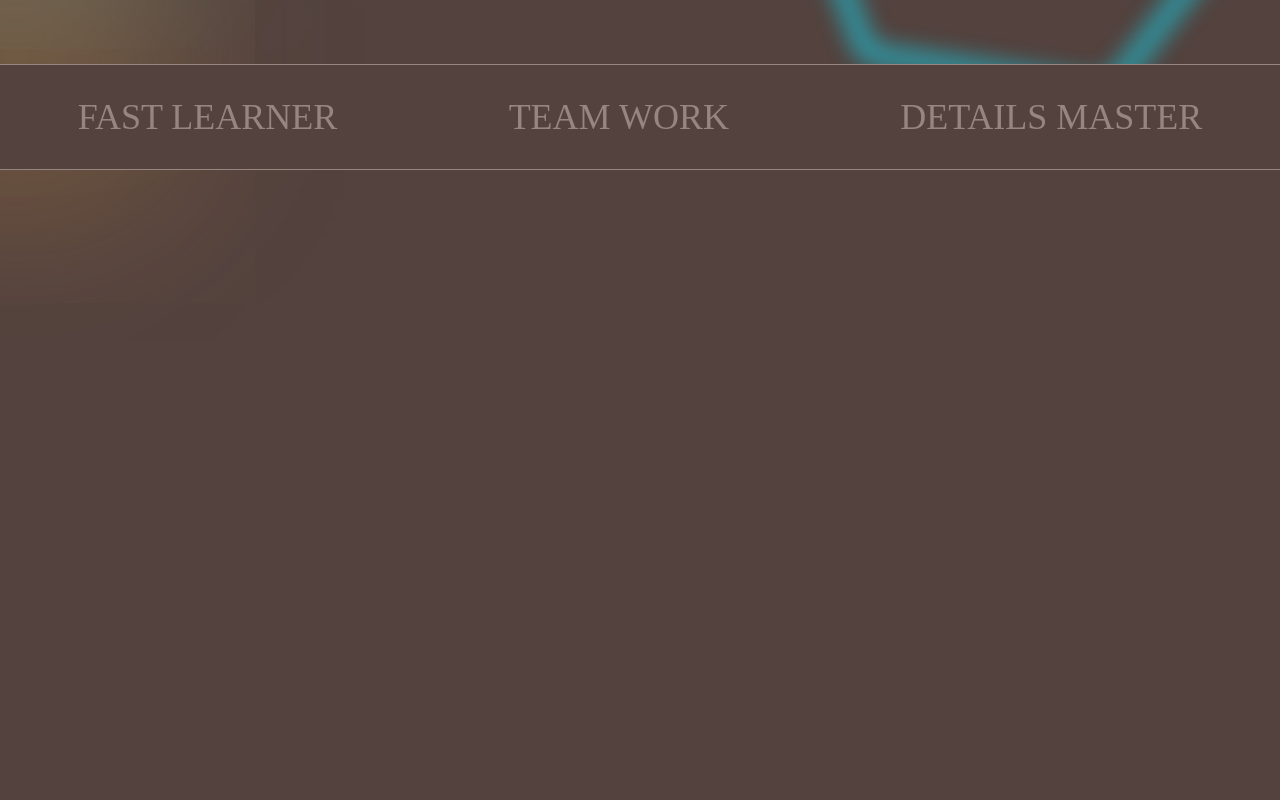
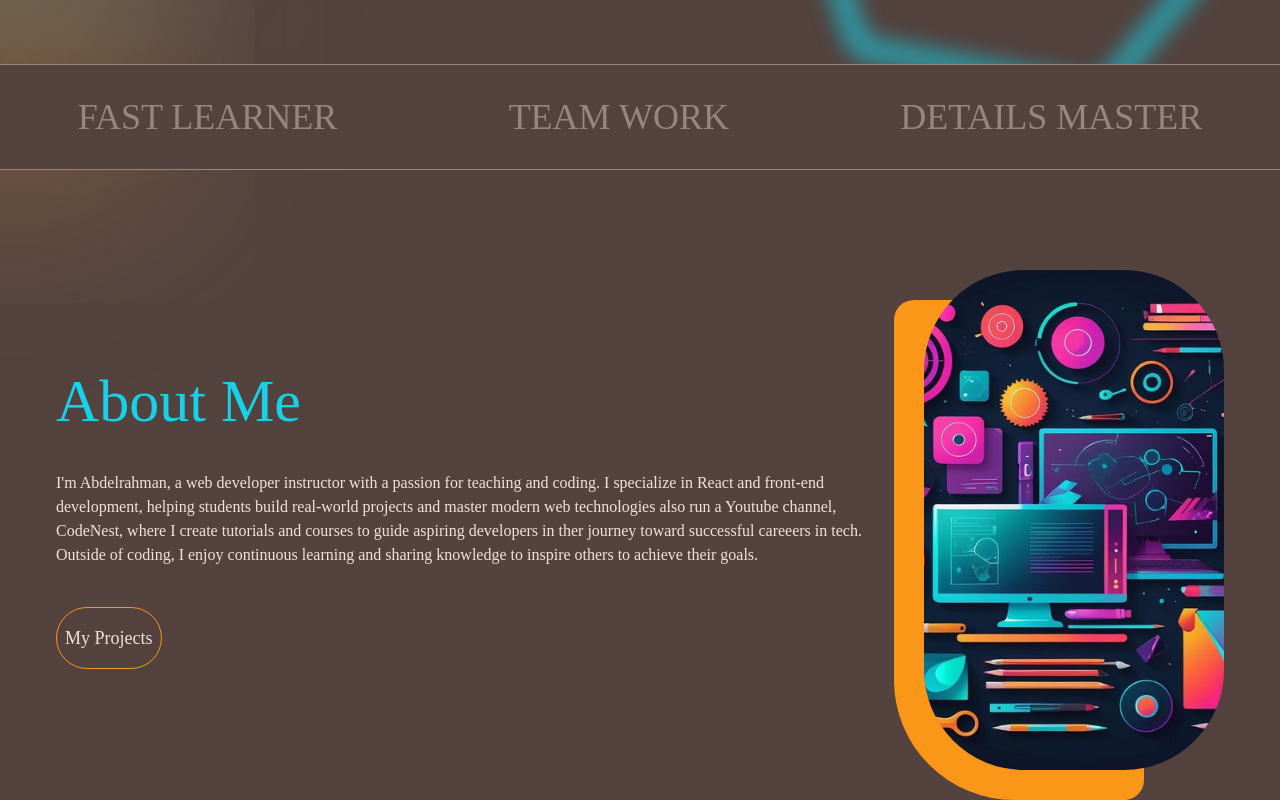
Before and after one commit to fauzan2798/aq-portofolio, a React (Vite) app: page / in a window 1280 px wide. Shown: the part 460-1260 px from the top of the page. Before the commit the page ends 800 px from the top, so only its background shows below. Built offline with nearby package versions, Linux system fonts and the light colour scheme.

Commit message:
add-aboutMe-sec

```diff
--- a/src/App.jsx
+++ b/src/App.jsx
@@ -1,3 +1,4 @@
+import AboutMeMain from "./components/aboutMeSection/AboutMeMain";
 import HeroGradient from "./components/heroSection/HeroGradient";
 import HeroMain from "./components/heroSection/HeroMain";
 import SubHeroSection from "./components/heroSection/SubHeroSection";
@@ -10,6 +11,7 @@
       <HeroMain />
       <HeroGradient />
       <SubHeroSection />
+      <AboutMeMain />
     </div>
   );
 }
--- /dev/null
+++ b/src/components/aboutMeSection/AboutMeImage.jsx
@@ -0,0 +1,16 @@
+function AboutMeImage() {
+  return (
+    <div className="h-[500px] w-[300px] relative">
+      <div className="h-[500px] w-[300px] rounded-[100px] absolute overflow-hidden">
+        <img
+          src="../../../public/images/about-me.jpg"
+          alt="About Me"
+          className="h-full w-auto object-cover"
+        />
+      </div>
+      <div className="h-[500px] w-[250px] bg-orange absolute bottom-[-30px] left-[-30px] rounded-bl-[120px] rounded-tr-[120px] rounded-br-[20px] rounded-tl-[20px] -z-10"></div>
+    </div>
+  );
+}
+
+export default AboutMeImage;
--- /dev/null
+++ b/src/components/aboutMeSection/AboutMeMain.jsx
@@ -0,0 +1,17 @@
+import AboutMeImage from "./AboutMeImage";
+import AboutMeText from "./AboutMeText";
+
+function AboutMeMain() {
+  return (
+    <div className="flex md:flex-row sm:flex-col gap-12 px-4 max-w-[1200px] mx-auto mt-[100px] justify-between items-center">
+      <div>
+        <AboutMeText />
+      </div>
+      <div>
+        <AboutMeImage />
+      </div>
+    </div>
+  );
+}
+
+export default AboutMeMain;
--- /dev/null
+++ b/src/components/aboutMeSection/AboutMeText.jsx
@@ -0,0 +1,22 @@
+function AboutMeText() {
+  return (
+    <div className="flex flex-col md:items-start sm:items-center md:text-left sm:text-center">
+      <h2 className="text-6xl text-cyan mb-10">About Me</h2>
+      <p className="text-white">
+        I&apos;m Abdelrahman, a web developer instructor with a passion for
+        teaching and coding. I specialize in React and front-end development,
+        helping students build real-world projects and master modern web
+        technologies also run a Youtube channel, CodeNest, where I create
+        tutorials and courses to guide aspiring developers in ther journey
+        toward successful careeers in tech. Outside of coding, I enjoy
+        continuous learning and sharing knowledge to inspire others to achieve
+        their goals.{" "}
+      </p>
+      <button className="border-orange border rounded-full px-2 py-4 text-lg flex items-center mt-10 hover:bg-orange transition-all duration-500 cursor-pointer md:self-start sm:self-center text-white hover:text-cyan">
+        My Projects
+      </button>
+    </div>
+  );
+}
+
+export default AboutMeText;
```
